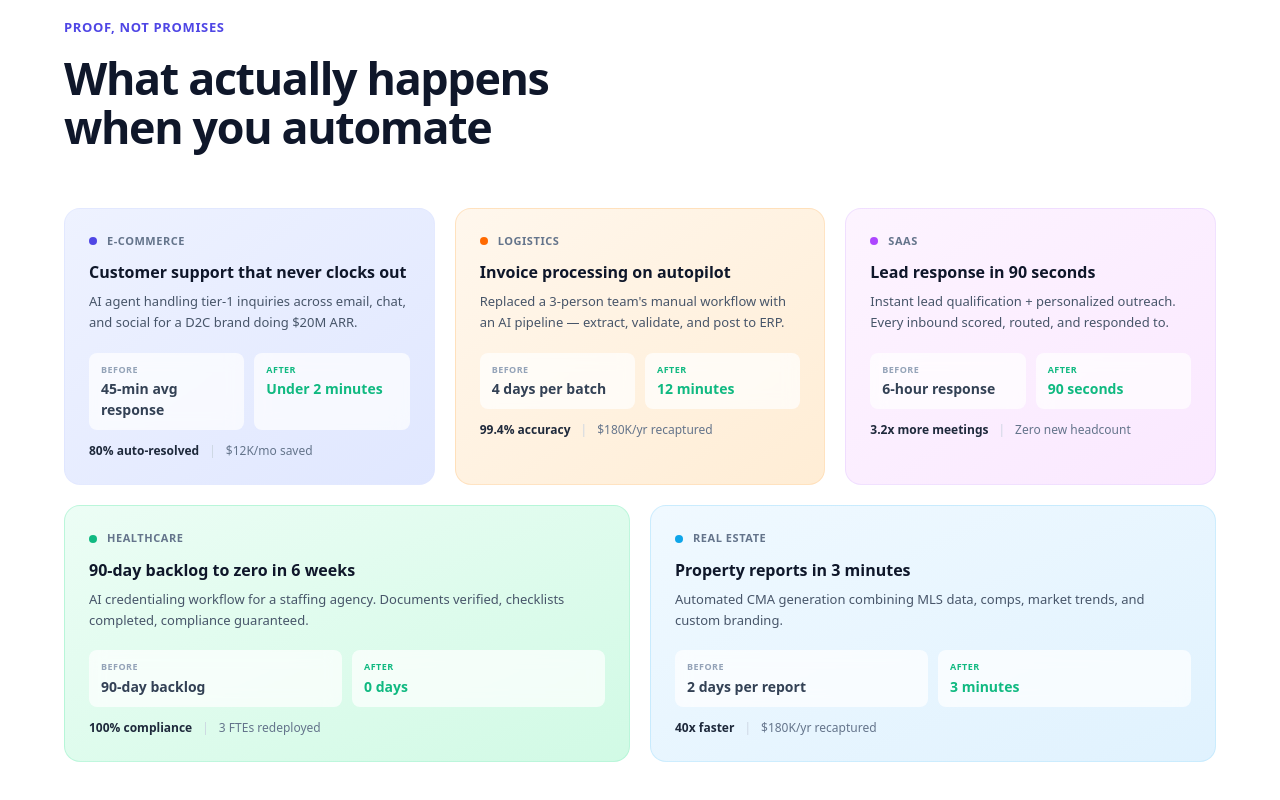
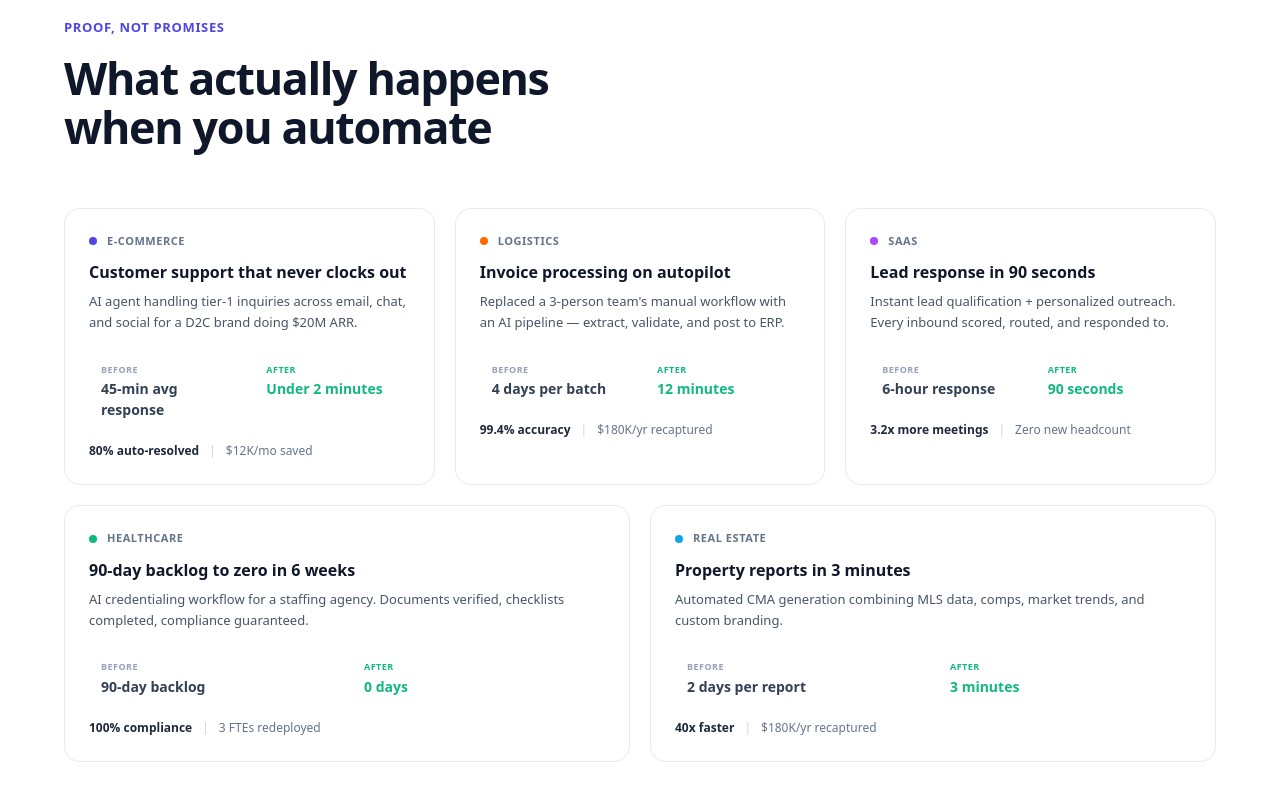
Before and after one commit to deepak-adetech/aisite-white, a Next.js app: page / in a window 1280 px wide. Shown: the part 3133-3933 px from the top of the page. Built offline with nearby package versions, Linux system fonts and the light colour scheme.

Commit message:
style: Revert case study cards to clean white backgrounds
https://claude.ai/code/session_015ViTjgEd9B7MrvhN5PK4bE

```diff
--- a/src/components/CaseStudies.tsx
+++ b/src/components/CaseStudies.tsx
@@ -12,8 +12,8 @@ const cases = [
     after: "Under 2 minutes",
     highlight: "80% auto-resolved",
     savings: "$12K/mo saved",
-    bg: "bg-gradient-to-br from-[#EEF2FF] to-[#E0E7FF]",
-    border: "border-brand-100/60",
+    bg: "bg-white",
+    border: "border-slate-200/80",
     accentDot: "bg-brand",
   },
   {
@@ -24,8 +24,8 @@ const cases = [
     after: "12 minutes",
     highlight: "99.4% accuracy",
     savings: "$180K/yr recaptured",
-    bg: "bg-gradient-to-br from-[#FFF7ED] to-[#FFEDD5]",
-    border: "border-orange-200/60",
+    bg: "bg-white",
+    border: "border-slate-200/80",
     accentDot: "bg-orange-500",
   },
   {
@@ -36,8 +36,8 @@ const cases = [
     after: "90 seconds",
     highlight: "3.2x more meetings",
     savings: "Zero new headcount",
-    bg: "bg-gradient-to-br from-[#FDF4FF] to-[#FAE8FF]",
-    border: "border-purple-200/60",
+    bg: "bg-white",
+    border: "border-slate-200/80",
     accentDot: "bg-purple-500",
   },
   {
@@ -48,8 +48,8 @@ const cases = [
     after: "0 days",
     highlight: "100% compliance",
     savings: "3 FTEs redeployed",
-    bg: "bg-gradient-to-br from-[#ECFDF5] to-[#D1FAE5]",
-    border: "border-emerald-200/60",
+    bg: "bg-white",
+    border: "border-slate-200/80",
     accentDot: "bg-emerald",
   },
   {
@@ -60,8 +60,8 @@ const cases = [
     after: "3 minutes",
     highlight: "40x faster",
     savings: "$180K/yr recaptured",
-    bg: "bg-gradient-to-br from-[#F0F9FF] to-[#E0F2FE]",
-    border: "border-sky-200/60",
+    bg: "bg-white",
+    border: "border-slate-200/80",
     accentDot: "bg-sky",
   },
 ];
```
